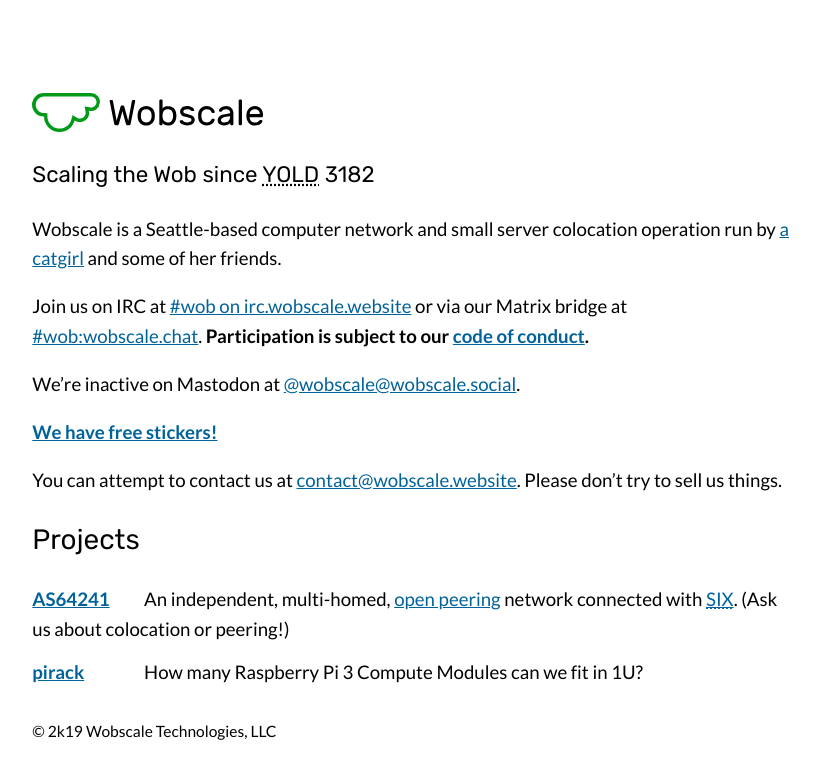
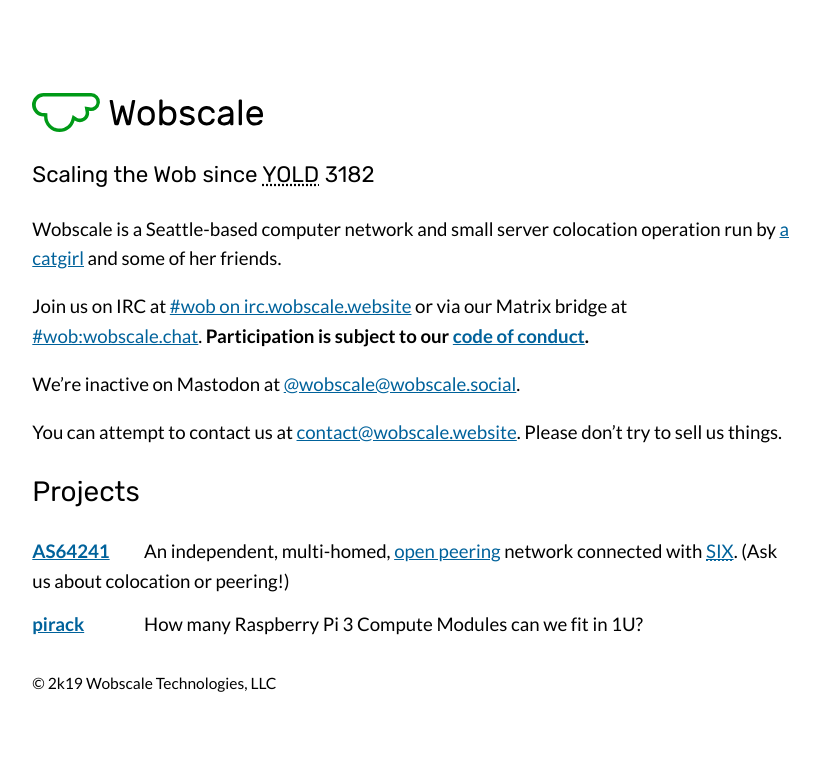
Before and after one commit to wobscale/wobscale.website, a Jekyll site: the page built from index.md, in a window 1280 px wide. Shown: the top 779 px of the page, without its empty margins (229-1049 px from the left). Built offline with Jekyll 4.4.1, drawn with Linux system fonts in a browser that asks for light colours.

Commit message:
remove dead sticker link
fixes #9 (kinda)

```diff
--- a/index.md
+++ b/index.md
@@ -6,8 +6,6 @@ Wobscale is a Seattle-based computer network and small server colocation operati
 Join us on IRC at [#wob on irc.wobscale.website](ircs://irc.wobscale.website:6697/#wob) or via our Matrix bridge at [#wob:wobscale.chat](https://matrix.to/#/#wob:wobscale.chat). **Participation is subject to our [code of conduct](conduct.html).**
 
 We're inactive on Mastodon at [@wobscale@wobscale.social](https://wobscale.social/@wobscale).
-
-[**We have free stickers!**](https://stickers.wob.app/)
 
 You can attempt to contact us at [contact@wobscale.website](mailto:contact@wobscale.website). Please don't try to sell us things.
 
```
